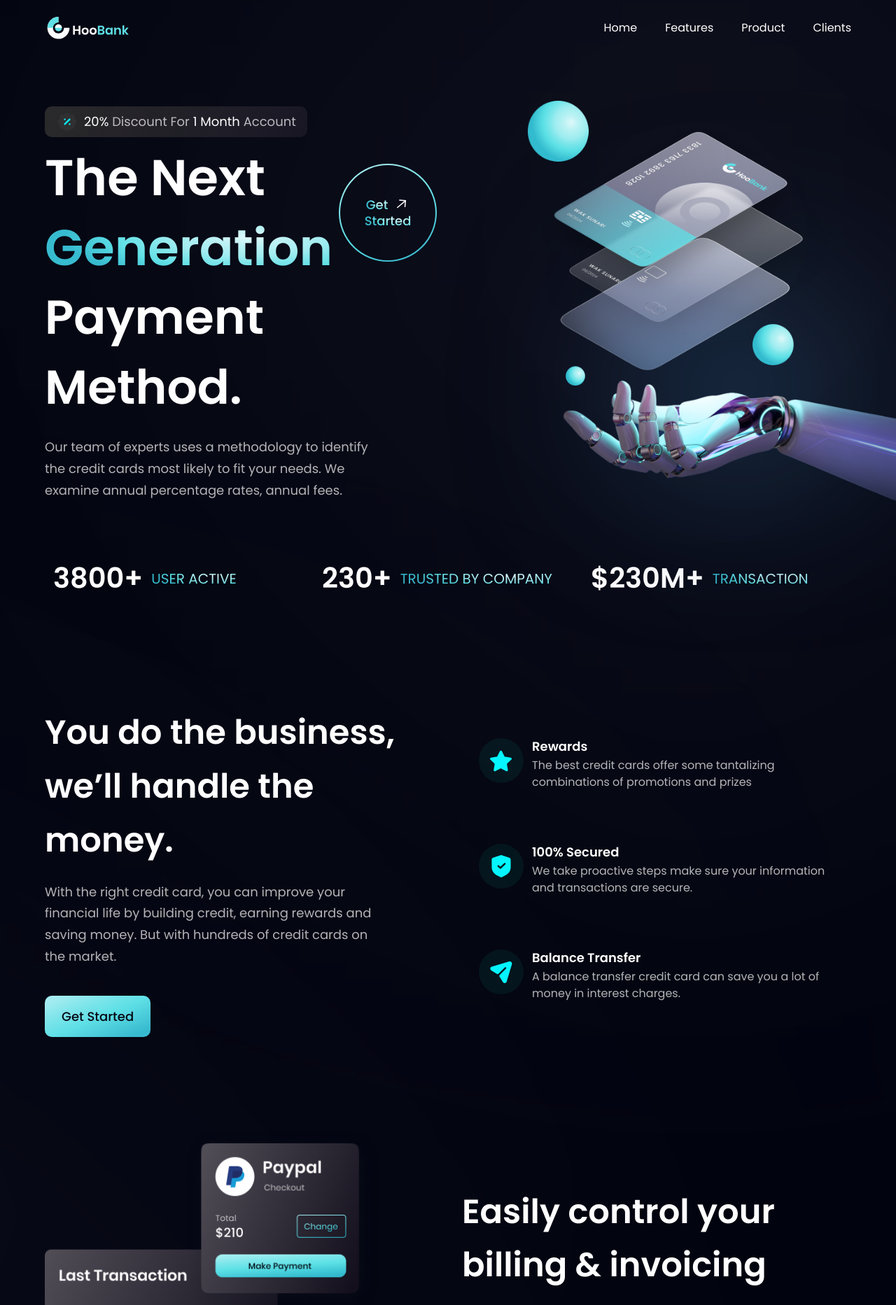
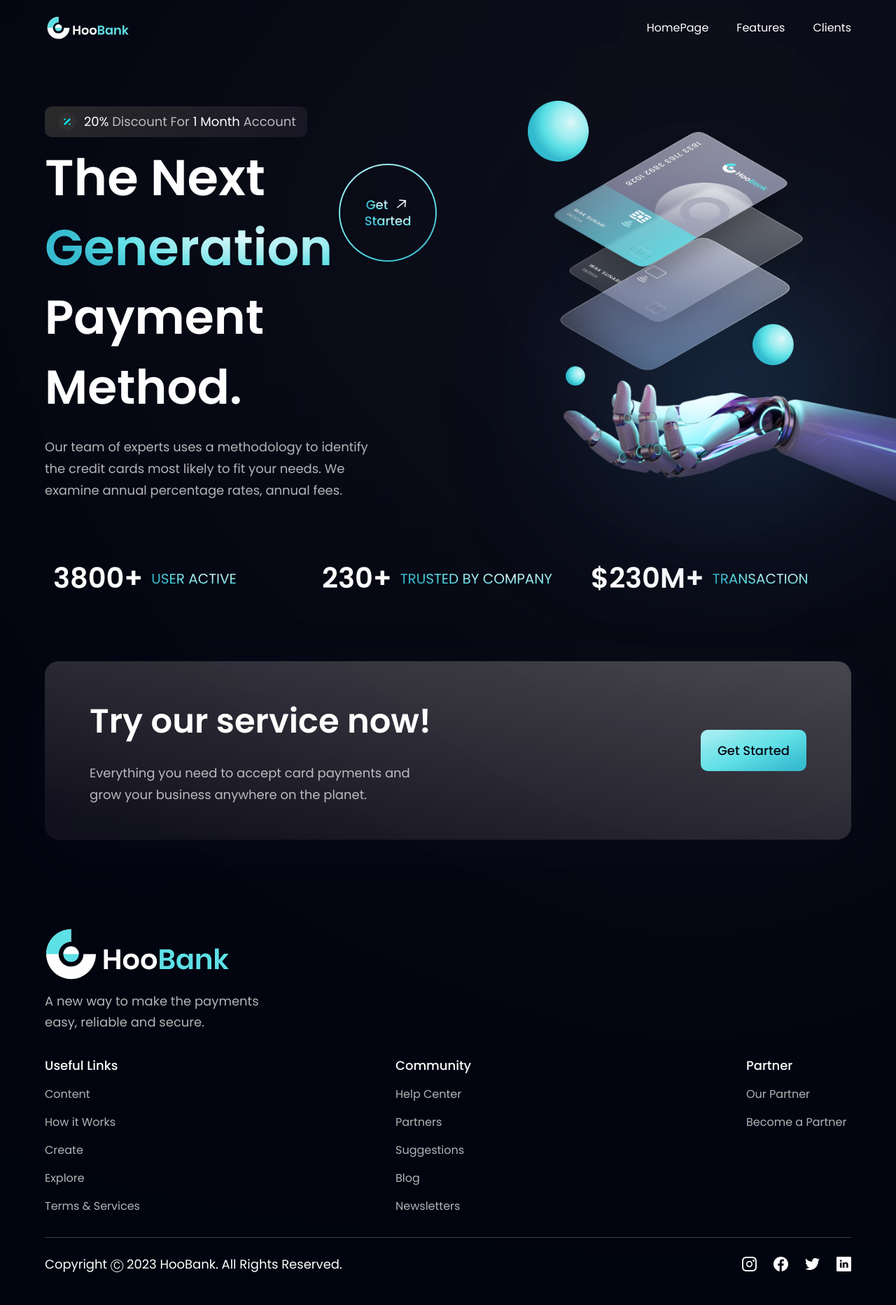
Before and after one commit to austinandrade/sample_banking_app, a React (Vite) app: page /Clients in a window 1280 px wide. Shown: the top 1865 px of the page at 70% size. Built offline with nearby package versions, Linux system fonts and the light colour scheme.

Commit message:
Temp commit while functional

```diff
--- a/src/App.jsx
+++ b/src/App.jsx
@@ -1,34 +1,40 @@
 import React from 'react'
+import { BrowserRouter, Routes, Route } from 'react-router-dom';
 import styles from './style';
-import { Navbar, Hero, Stats, Business, Billing, CardDeal, Testimonials, Clients, CTA, Footer} from './components';
+import { Navbar, Hero, Stats, Business, Billing, CardDeal, Testimonials, Clients, CTA, Footer, HomePage, FeaturesPage, ClientsPage} from './components';
 
 const App = () => (
+  <BrowserRouter>
     <div className="bg-primary w-full overflow-hidden">
       <div className={`${styles.paddingX} ${styles.flexCenter}`}>
         <div className={`${styles.boxWidth}`}>
           <Navbar/>
         </div>
       </div>
-
+      {/* Hero Component */}
       <div className={`bg-primary ${styles.flexStart}`}>
         <div className={`${styles.boxWidth}`}>
           <Hero/>
         </div>
       </div>
 
+      {/* proper rendering of all stacking components */}
       <div className={`bg-primary ${styles.paddingX} ${styles.flexStart}`}>
         <div className={`${styles.boxWidth}`}>
           <Stats/>
-        <Business/>
-        <Billing/>
-        <CardDeal/>
-        <Testimonials/>
-        <Clients/>
-        <CTA/>
+          <CTA />
           <Footer/>
         </div>
       </div>
+      <Routes>
+        <Route index element={<HomePage/>}/>
+        <Route path='Features' element={<FeaturesPage/>}/>
+        <Route path='Clients' element={<ClientsPage/>}/>
+
+      </Routes>
+
     </div>
+  </BrowserRouter>
  );
 
 export default App
--- /dev/null
+++ b/src/components/ClientsPage.jsx
@@ -0,0 +1,9 @@
+import React from 'react'
+
+const ClientsPage = () => {
+  return (
+    <div>ClientsPage</div>
+  )
+}
+
+export default ClientsPage
--- /dev/null
+++ b/src/components/FeaturesPage.jsx
@@ -0,0 +1,9 @@
+import React from 'react'
+
+const FeaturesPage = () => {
+  return (
+    <div>FeaturesPage</div>
+  )
+}
+
+export default FeaturesPage
--- a/src/components/Navbar.jsx
+++ b/src/components/Navbar.jsx
@@ -1,4 +1,5 @@
 import React from 'react'
+import {Link, NavLink } from 'react-router-dom'
 import { useState } from 'react'
 import {close, logo, menu } from '../assets'
 import { navLinks } from '../constants'
@@ -12,10 +13,8 @@ const Navbar = () => {
 
       <ul className='list-none sm:flex hidden justify-end items-center flex-1'>
         {navLinks.map((nav, index) => (
-          <li key={nav.id} className={`font-poppins font-normal cursor-pointer text-[16px] ${index === navLinks.length - 1 ? 'mr-0' : 'mr-10'} text-white`}>
-            <a href={`#${nav.id}`}>
-              {nav.title}
-            </a>
+          <li key={nav.name} className={`font-poppins font-normal cursor-pointer text-[16px] ${index === navLinks.length - 1 ? 'mr-0' : 'mr-10'} text-white`}>
+            <NavLink to={nav.path}> {nav.name} </NavLink>
           </li>
         ))
         }
@@ -28,10 +27,8 @@ const Navbar = () => {
       <div className={`${toggle ? 'flex' : 'hidden'} p-6 bg-black-gradient absolute top-20 right-0 mx-4 my-2 min-w-[140px] rounded-xl siebar`}>
         <ul className='list-none flex flex-col justify-end items-center flex-1'>
           {navLinks.map((nav, index) => (
-            <li key={nav.id} className={`font-poppins font-normal cursor-pointer text-[16px] ${index === navLinks.length - 1 ? 'mr-0' : 'mb-4'} text-white`}>
-              <a href={`#${nav.id}`}>
-                {nav.title}
-              </a>
+            <li key={nav.name} className={`font-poppins font-normal cursor-pointer text-[16px] ${index === navLinks.length - 1 ? 'mr-0' : 'mb-4'} text-white`}>
+              <NavLink to={nav.path}> {nav.name} </NavLink>
             </li>
           ))
           }
--- a/src/components/index.js
+++ b/src/components/index.js
@@ -8,6 +8,9 @@ import Stats from "./Stats";
 import Footer from "./Footer";
 import Testimonials from "./Testimonials";
 import Hero from "./Hero";
+import ClientsPage from "./ClientsPage";
+import FeaturesPage from "./FeaturesPage";
+import HomePage from "./HomePage";
 
 export {
   Navbar,
@@ -20,4 +23,7 @@ export {
   Footer,
   Testimonials,
   Hero,
+  ClientsPage,
+  FeaturesPage,
+  HomePage
 };
--- a/src/constants/index.js
+++ b/src/constants/index.js
@@ -1,22 +1,18 @@
-import { people01, people02, people03, facebook, instagram, linkedin, twitter, airbnb, binance, coinbase, dropbox, send, shield, star  } from "../assets";
+import { people01, people02, people03, facebook, instagram, linkedin, twitter, airbnb, binance, coinbase, dropbox, send, shield, star } from "../assets";
 
 export const navLinks = [
   {
-    id: "home",
-    title: "Home",
+    name: "HomePage",
+    path: '/'
   },
   {
-    id: "features",
-    title: "Features",
+    name: "Features",
+    path: '/features'
   },
   {
-    id: "product",
-    title: "Product",
-  },
-  {
-    id: "clients",
-    title: "Clients",
-  },
+    name: "Clients",
+    path: '/clients'
+  }
 ];
 
 export const features = [
```
Also changed, not shown: src/components/HomePage.jsx (added, +10 -0 lines). Lines whose indentation alone changed are shown as unchanged.
